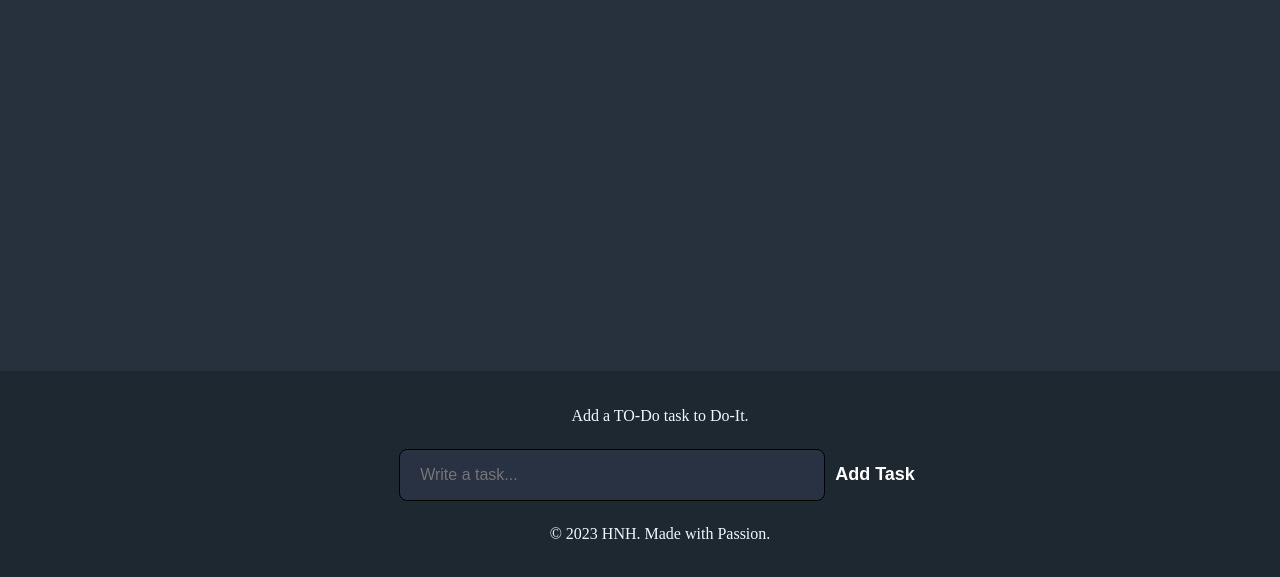
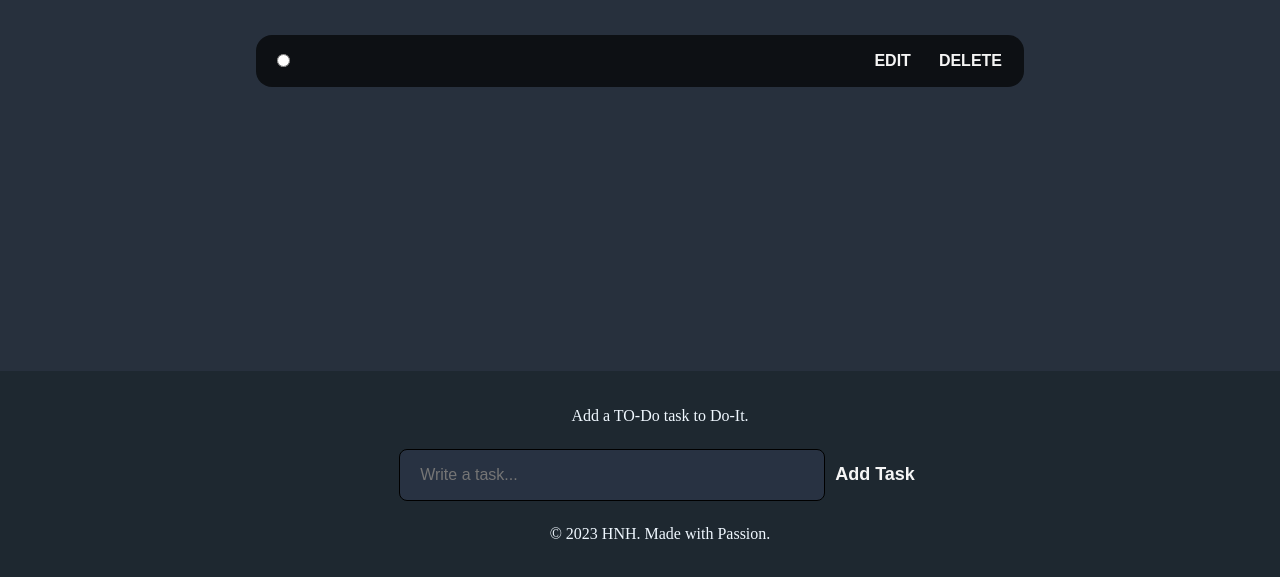
Before and after one commit to iamsanamrai/ToDo-List_using_JavaScript, a plain HTML site: page index.html in a window 1280 px wide. Shown: the part 221-798 px from the top of the page. Drawn offline with Linux system fonts and the light colour scheme.

Commit message:
CSS Finished

```diff
--- a/index.html
+++ b/index.html
@@ -3,7 +3,7 @@
     <head>
         <Title>To-Do List using JavaScript</Title>
         <link rel="stylesheet" href="style.css">
-        <script src="myscript.js" defer></script>
+        <script src="main.js" defer></script>
     </head>
 
 
@@ -16,9 +16,30 @@
         </div>
 
 
+    <!--Main-->
+    <main>
+        <section class="task-list">
 
-        <p id="todoList"></p>
+            <div id="task">
+                <div class="task">
 
+                    <div class="content">
+                        <input
+                            type="radio"
+                            class="text"
+                            readonly>
+                    </div>
+
+                    <div class="action">
+                        <button class="edit">Edit</button>
+                        <button class="delet">Delete</button>
+                    </div>
+
+                </div>
+
+            </div>
+        </section>
+    </main>
 
 
 <!-- Footer -->
--- a/myscript.js
+++ /dev/null
@@ -1,18 +0,0 @@
-function addTodo() {
-  var input = document.getElementById("todoInput");
-  var task = input.value;
-  if (task !== '') {
-    var li = document.createElement("li");
-    var checkbox = document.createElement("input");
-    checkbox.type = "checkbox";
-    checkbox.addEventListener("change", function() {
-      li.classList.toggle("completed");
-    });
-    li.appendChild(checkbox);
-    var label = document.createElement("label");
-    label.appendChild(document.createTextNode(task));
-    li.appendChild(label);
-    document.getElementById("todoList").appendChild(li);
-    input.value = "";
-  }
-}
--- a/style.css
+++ b/style.css
@@ -22,14 +22,43 @@ body {
     color: aliceblue;
 }
 
-.completed {
-    text-decoration: line-through;
-    color: white;
-    text-align: center;
+main {
+    flex: 1 1 0%;
+    max-width: 800px;
+    width: 100%;
+    margin: 0 auto;
 }
 
-ul {
-    text-align: center;
+.task-list {
+    padding: 1rem;
+}
+
+#task .task {
+    display: flex;
+    justify-content: space-between;
+    background-color: rgb(13, 16, 20);
+    padding: 1rem;
+    border-radius: 1rem;
+    margin-bottom: 1rem;
+}
+
+#task .task .content {
+    color: lightgoldenrodyellow;
+}
+
+#task .task .action {
+    display: flex;
+    margin: 0 -0.5rem;
+
+}
+
+.task .action button {
+    cursor: pointer;
+    margin: 0 0.5rem;
+    font-size: 1rem;
+    font-weight: 700;
+    text-transform: uppercase;
+    transition: 0.4s;
 }
 
 /* Footer Design */
@@ -45,7 +74,7 @@ ul {
     width: 100%;
 }
 
-input {
+.footer input {
     width: 30%;
     padding: 16px 20px;
     margin: 8px 0;
@@ -63,5 +92,13 @@ button {
     background: none;
     font-size: 18px;
     font-weight: 600;
-    color: rgb(255, 255, 255);
+    color: whitesmoke;
 }
+
+button:hover{
+    opacity: 0.8;
+}
+
+button:active {
+    opacity: 0.6;
+}
```
Also changed, not shown: main.js (added).
